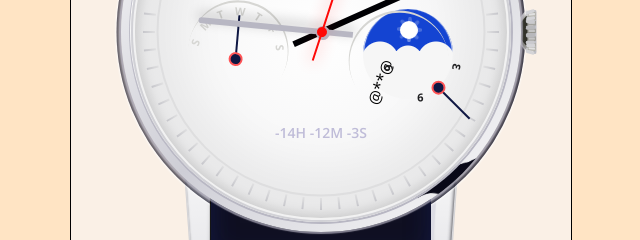
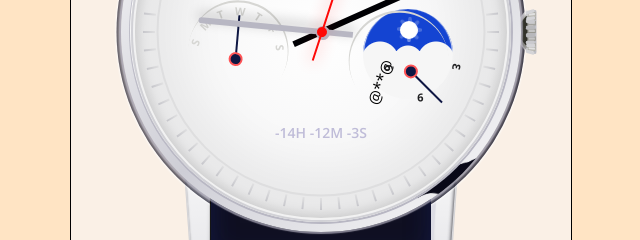
Before and after one commit to uid100/HtmlTimeTest, a plain HTML site: page index.html in a window 1280 px wide. Shown: the part 368-608 px from the top of the page, 319-959 px from the left. Drawn offline with nearby package versions, Linux system fonts and the light colour scheme.

Commit message:
Update watch.css
update week-arrow placement

```diff
--- a/css/watch.css
+++ b/css/watch.css
@@ -530,7 +530,7 @@ i:nth-child(60) {
             }
 
         .watch-week.days .week-arrow {
-            transform: rotate(115deg) translate(35px, -8px);
+            transform: rotate(115deg) translate(4px, 0px);
         }
 
     .watch-week:after {
```
